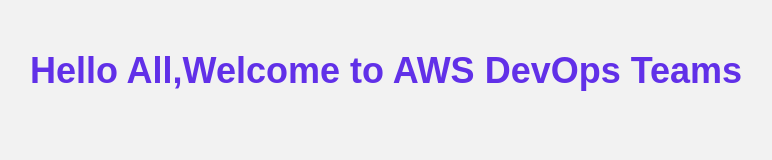
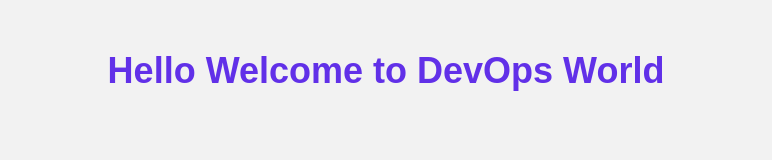
Before and after one commit to BhaskarRao-D/AWS-DevOpsCICDPipeline, a plain HTML site: page index.html in a window 1280 px wide. Shown: the whole page, without its empty margins (254-1026 px from the left). Drawn offline with Linux system fonts and the light colour scheme.

Commit message:
Update index.html

```diff
--- a/index.html
+++ b/index.html
@@ -22,6 +22,6 @@
     </style>
   </head>
   <body>
-    <h1>Hello All,Welcome to AWS DevOps Teams</h1>
+    <h1>Hello Welcome to DevOps World</h1>
   </body>
 </html>
```
